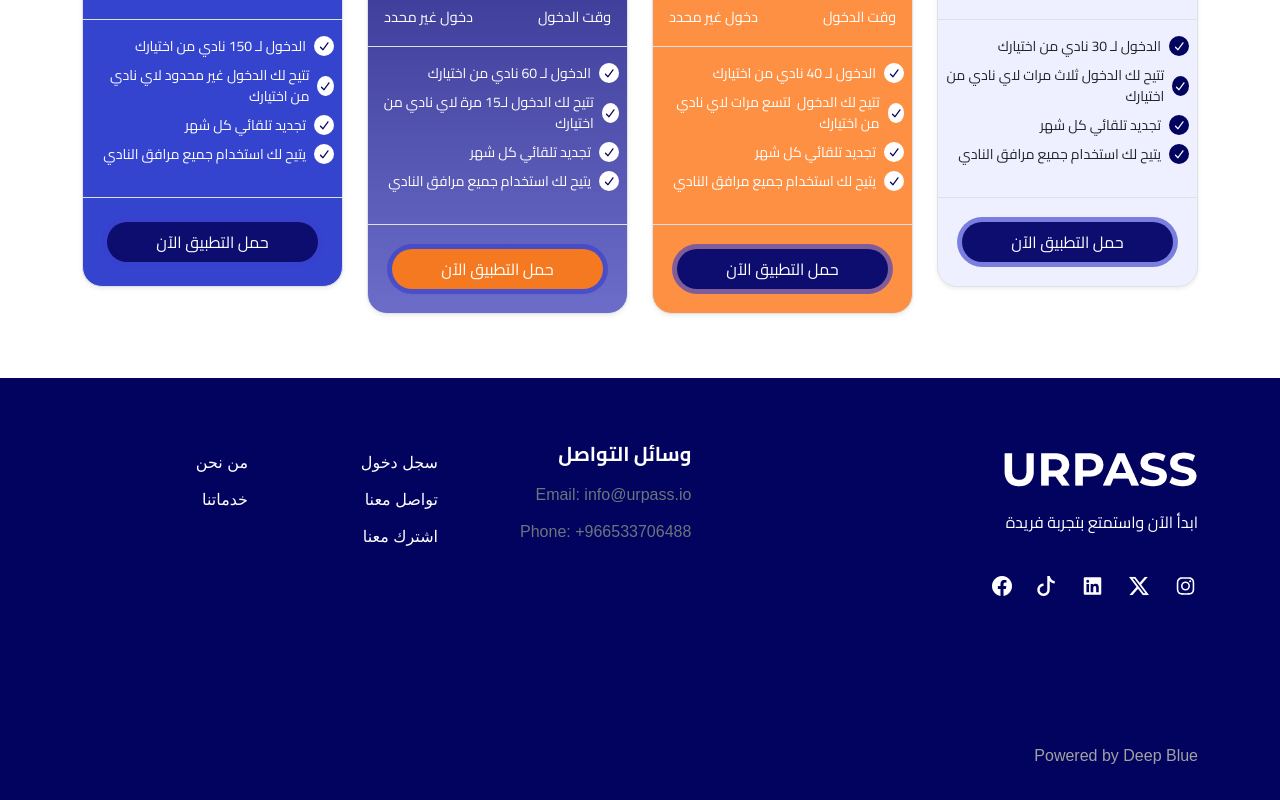
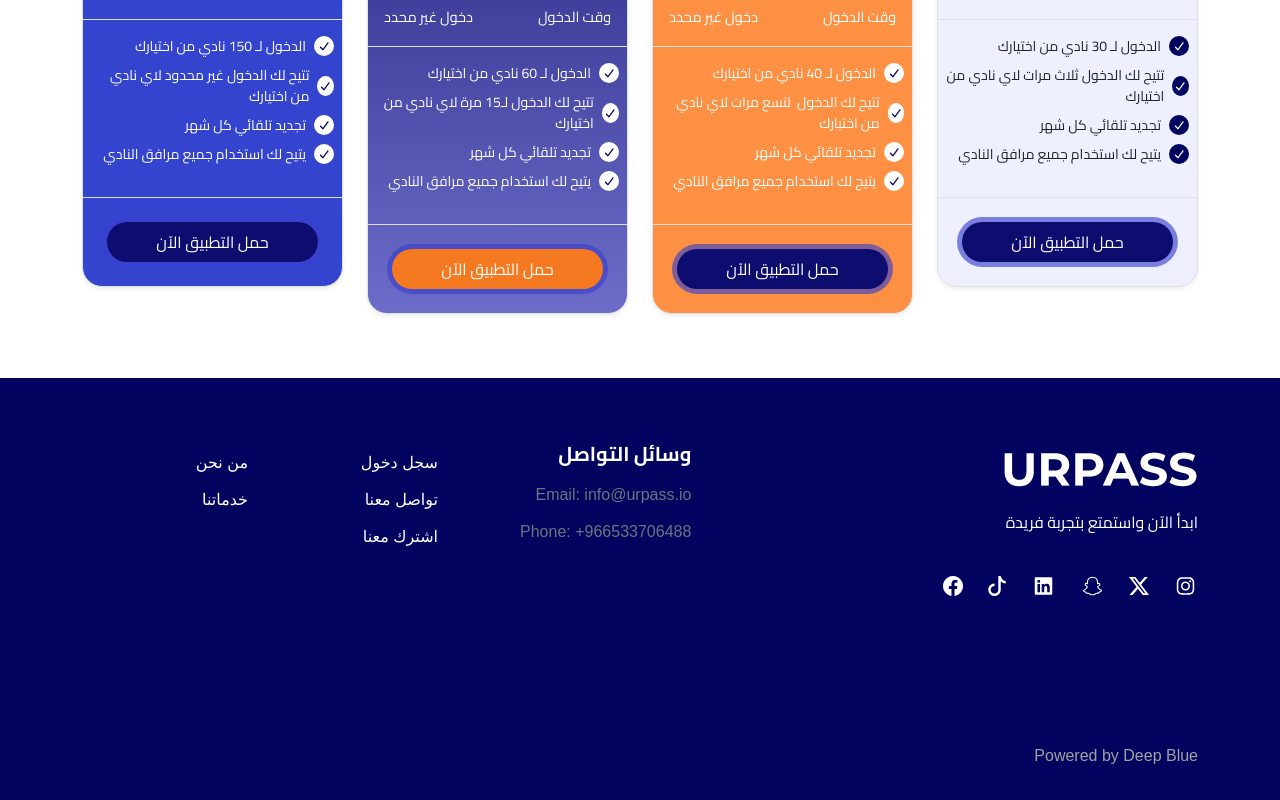
Before and after one commit to ahfadaly/Clubs, a plain HTML site: page index.html in a window 1280 px wide. Shown: the part 6903-7703 px from the top of the page. Drawn offline with nearby package versions, Linux system fonts and the light colour scheme; grey boxes are pictures that could not be loaded; a web font is replaced by a local one.

Commit message:
add link snab

```diff
--- a/index.html
+++ b/index.html
@@ -737,6 +737,9 @@
                   <a href="https://x.com/URPASS_SA" target="_blank"><i class="bi bi-twitter-x fa-lg"></i></a>
                 </li>
                 <li>
+                  <a href="https://www.snapchat.com/add/urpass_urpass" target="_blank"><i class="fa-brands fa-snapchat fa-lg"></i></a>
+                </li>
+                <li>
                   <a href="https://linkedin.com/company/urpass" target="_blank"><i class="fa-brands fa-linkedin fa-lg"></i></a>
                 </li>
                 <li>
```
Also changed, not shown: indexEn.html (+3 -1 lines).
